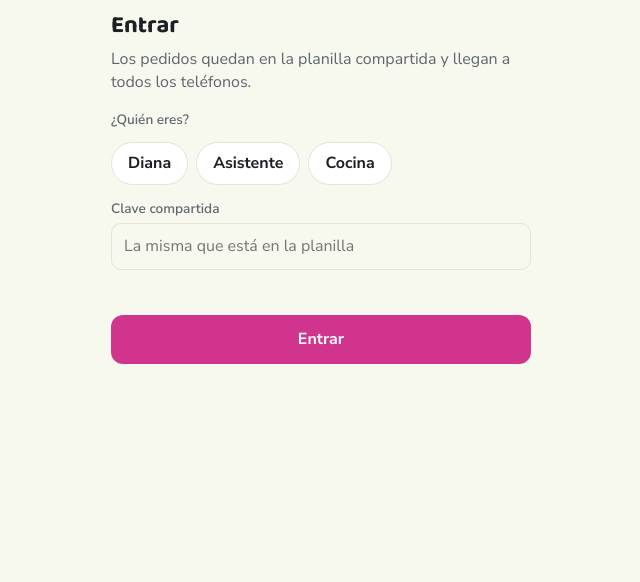
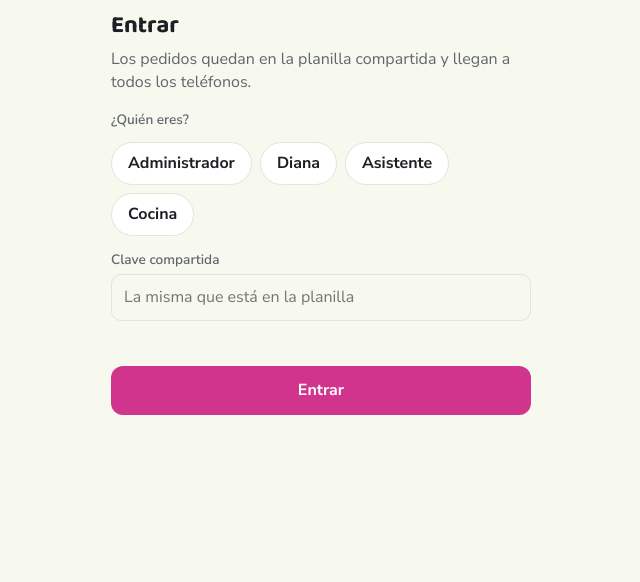
Before and after one commit to MiguelG0411/DESAYUNOS-DIANA, a plain HTML site: page index.html in a window 1280 px wide. Shown: the part 194-776 px from the top of the page, without its empty margins (319-959 px from the left). Drawn offline with nearby package versions, Linux system fonts and the light colour scheme.

Commit message:
Agrega el usuario Administrador
Co-Authored-By: Claude Opus 5.5 <noreply@anthropic.com>
Claude-Session: https://claude.ai/code/session_019bLGafRUBGd3uLz8TWe84e

```diff
--- a/index.html
+++ b/index.html
@@ -653,7 +653,7 @@ header.top{flex-wrap:wrap;justify-content:center}
   // ---------- Planilla de Google (sincroniza los teléfonos) ----------
   // Pega aquí la URL de la implementación del Apps Script (termina en /exec)
   var API_URL = "https://script.google.com/macros/s/AKfycbyKIw01l_E_OJT_I-g2ie7BvYMYxfV3HfzSAxgi7BtN_N4EpYNnC5IwVMH000CyW4CxDQ/exec";
-  var PERSONAS = ["Diana","Asistente","Cocina"];
+  var PERSONAS = ["Administrador","Diana","Asistente","Cocina"];
   var SK = "desayunos-diana-sheet-v1", UK = "desayunos-diana-user";
   var USER = null; try{ USER = JSON.parse(localStorage.getItem(UK)||"null"); }catch(e){}
   function sheetMode(){ return /^https?:\/\//.test(API_URL); }
```
